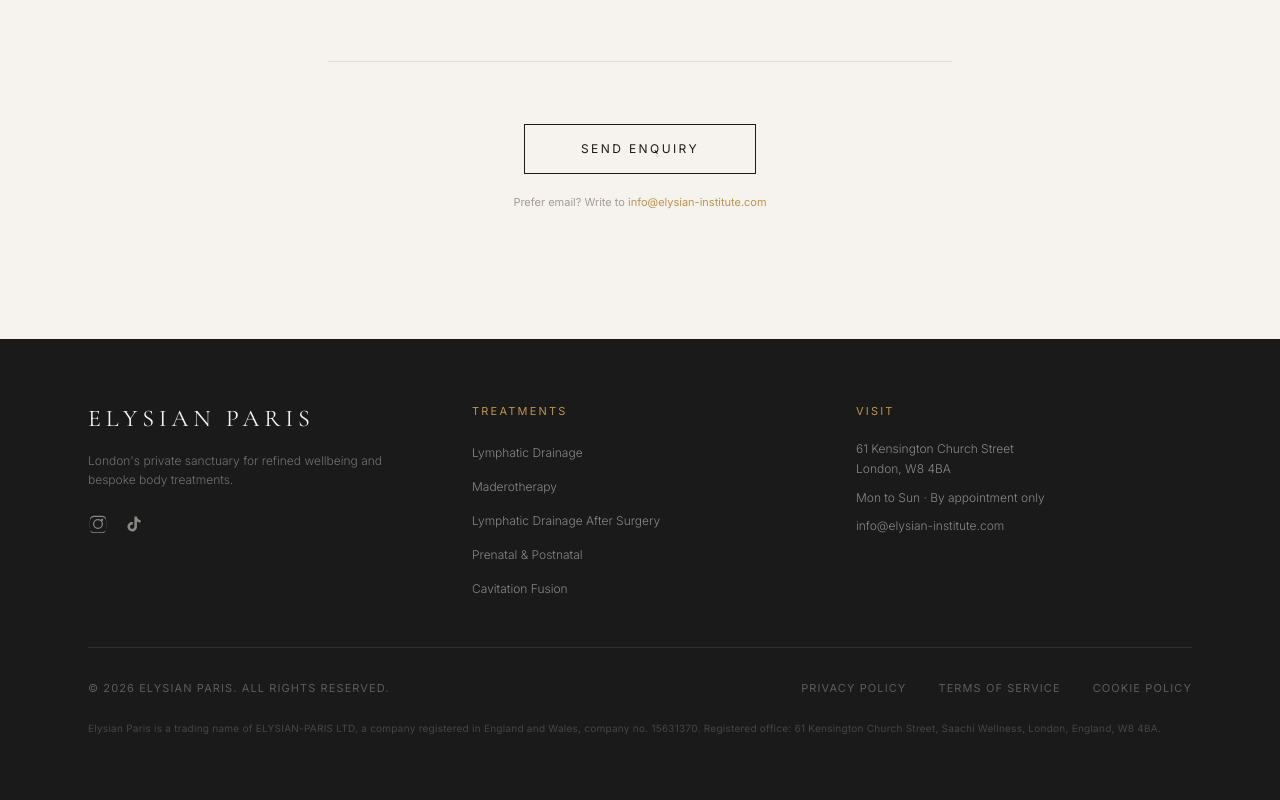
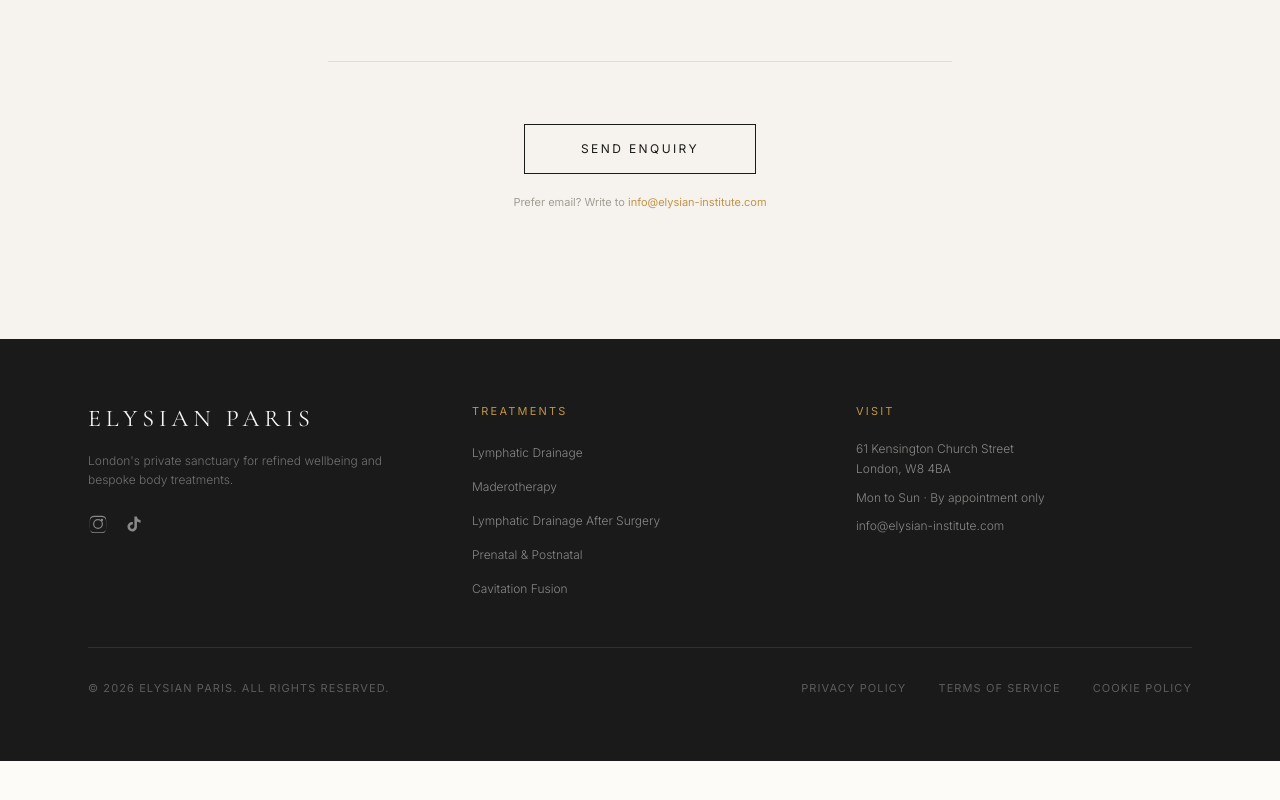
Before and after one commit to stef-project/Elysian-2, a React (Vite) app: page / in a window 1280 px wide. Shown: the part 10741-11541 px from the top of the page. After the commit the page ends 11502 px from the top, so only its background shows below. Built offline with nearby package versions, Linux system fonts and the light colour scheme.

Commit message:
Remove company legal line from footer, keep it on the Legal page (#16)
Remove the small-print company disclosure line from the footer; full
details remain on the Legal page, reachable via the existing footer
links.

```diff
--- a/src/components/layout/Footer.tsx
+++ b/src/components/layout/Footer.tsx
@@ -1,10 +1,3 @@
-import {
-  COMPANY_LEGAL_NAME,
-  COMPANY_NUMBER,
-  COMPANY_JURISDICTION,
-  COMPANY_REGISTERED_OFFICE,
-} from "../../lib/booking";
-
 export function Footer() {
   return (
     <footer className="bg-[#1A1A1A] py-16">
@@ -109,12 +102,6 @@
             ))}
           </div>
         </div>
-
-        <p className="mt-6 font-sans text-[10px] text-[#F7F5F2]/20 tracking-wide">
-          Elysian Paris is a trading name of {COMPANY_LEGAL_NAME}, a company registered in{" "}
-          {COMPANY_JURISDICTION}, company no. {COMPANY_NUMBER}. Registered office:{" "}
-          {COMPANY_REGISTERED_OFFICE}.
-        </p>
       </div>
     </footer>
   );
```
